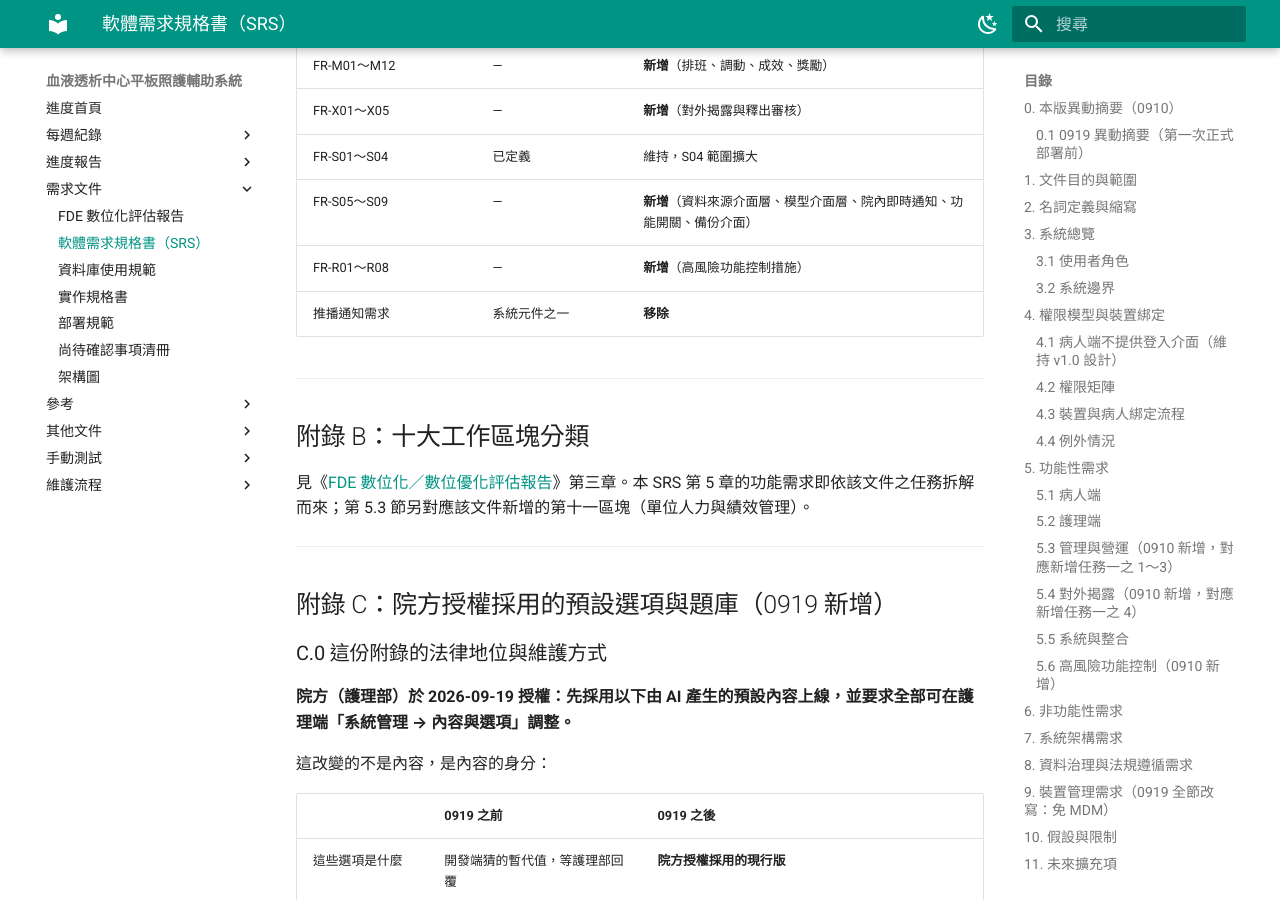
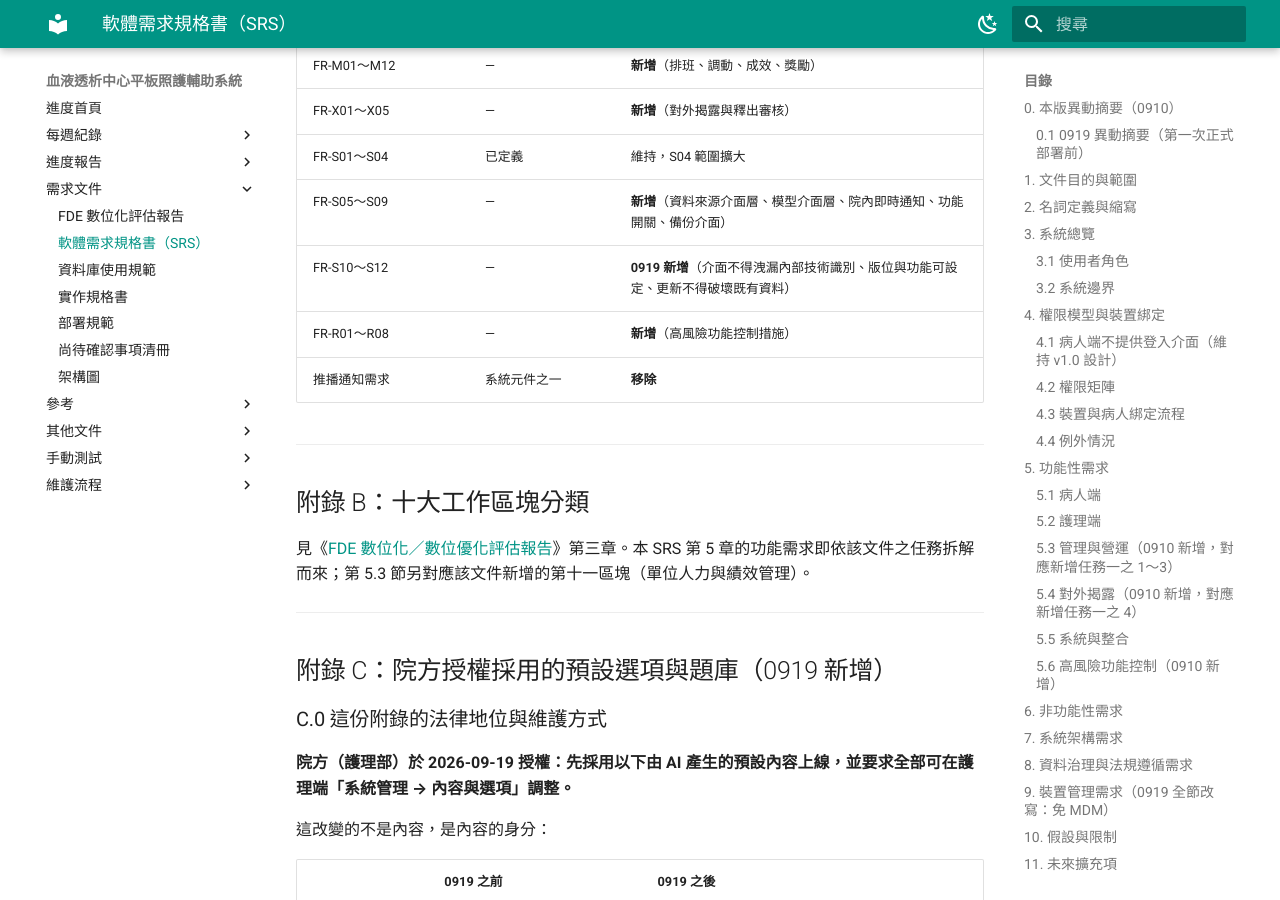
Before and after one commit to 94sh09sh19sh/hd-docs, an MkDocs documentation site: the page built from docs/requirements/srs.md, in a window 1280 px wide and 900 px high, scrolled down 21930 px. Built offline with MkDocs 1.6.1 and Material for MkDocs 9.7.7, drawn with Linux system fonts in a browser that asks for light colours; the version menu is left out.

Commit message:
docs: 自私有 repo 同步（2026-09-18）

```diff
--- a/docs/requirements/srs.md
+++ b/docs/requirements/srs.md
@@ -451,6 +451,7 @@
 | FR-X01～X05 | — | **新增**（對外揭露與釋出審核） |
 | FR-S01～S04 | 已定義 | 維持，S04 範圍擴大 |
 | FR-S05～S09 | — | **新增**（資料來源介面層、模型介面層、院內即時通知、功能開關、備份介面） |
+| FR-S10～S12 | — | **0919 新增**（介面不得洩漏內部技術識別、版位與功能可設定、更新不得破壞既有資料） |
 | FR-R01～R08 | — | **新增**（高風險功能控制措施） |
 | 推播通知需求 | 系統元件之一 | **移除** |
 
```
